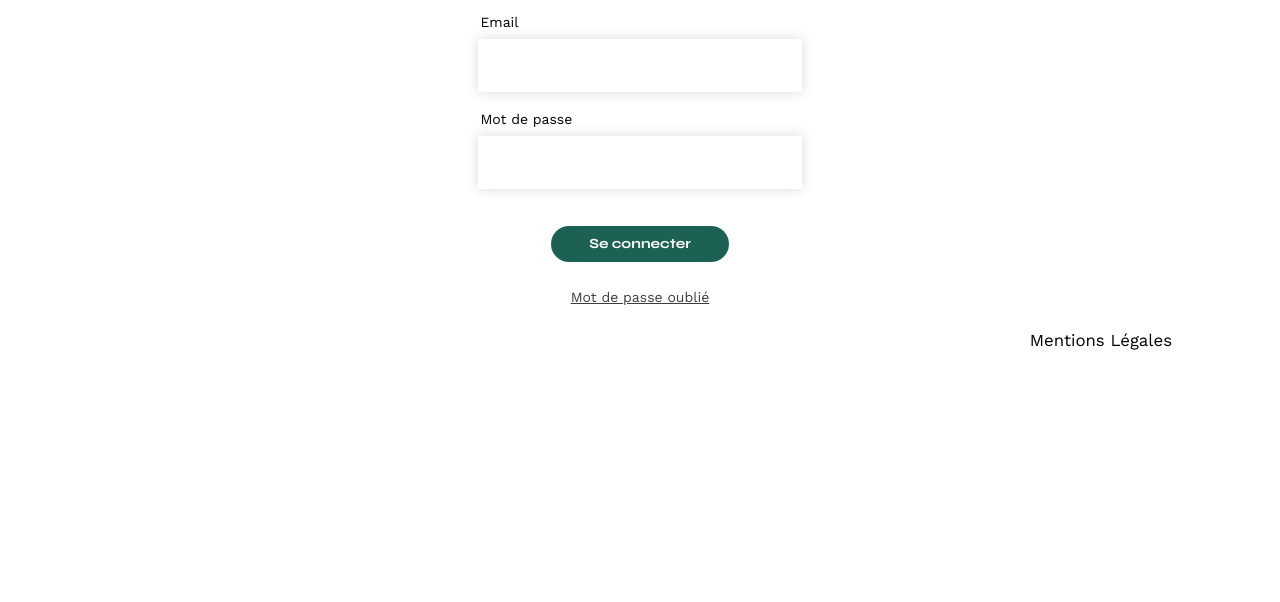
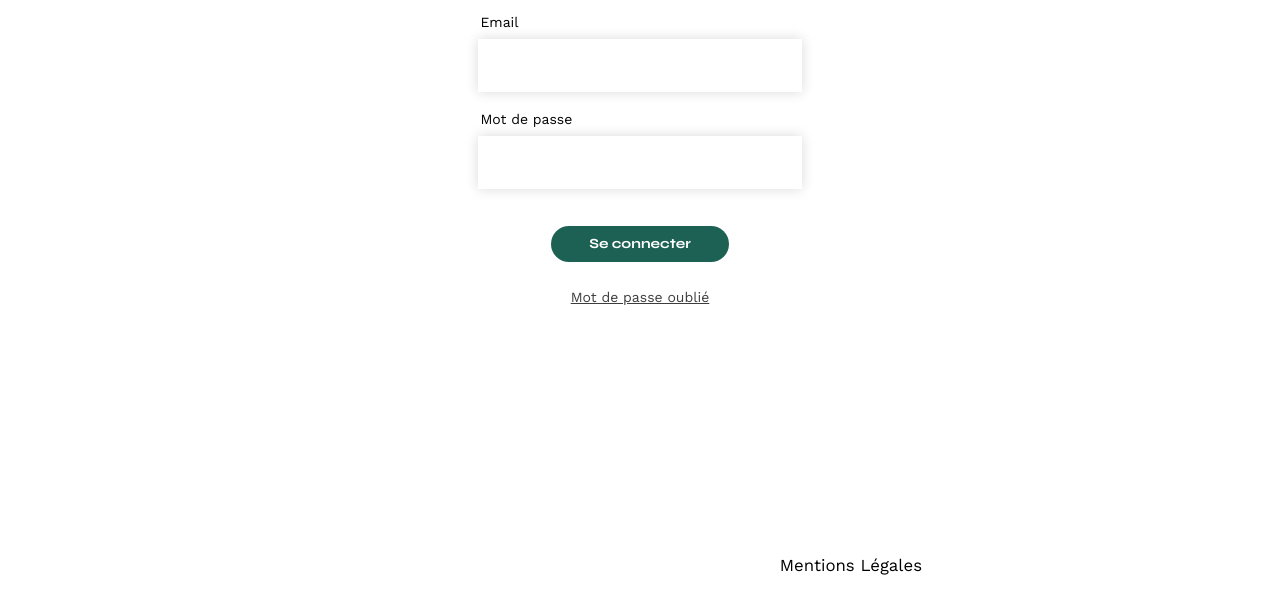
Before and after one commit to QuentinMouton/P3, a plain HTML site: page FrontEnd/login.html in a window 1280 px wide. Shown: the part 198-800 px from the top of the page. Drawn offline with nearby package versions, Linux system fonts and the light colour scheme.

Commit message:
Finalisation

```diff
--- a/FrontEnd/assets/stylePerso.css
+++ b/FrontEnd/assets/stylePerso.css
@@ -148,6 +148,12 @@ li a:hover {
 #oublie {
   color: #3d3d3d;
   text-decoration: underline;
+}
+#foot-login {
+  bottom: 0;
+  left: 0;
+  right: 320px;
+  position: absolute;
 }
 
 /* modal */
```
Also changed, not shown: FrontEnd/assets/style.css (+0 -10 lines), FrontEnd/scriptAdmin.js (+2 -6 lines), FrontEnd/scriptLogin.js (+0 -22 lines).
